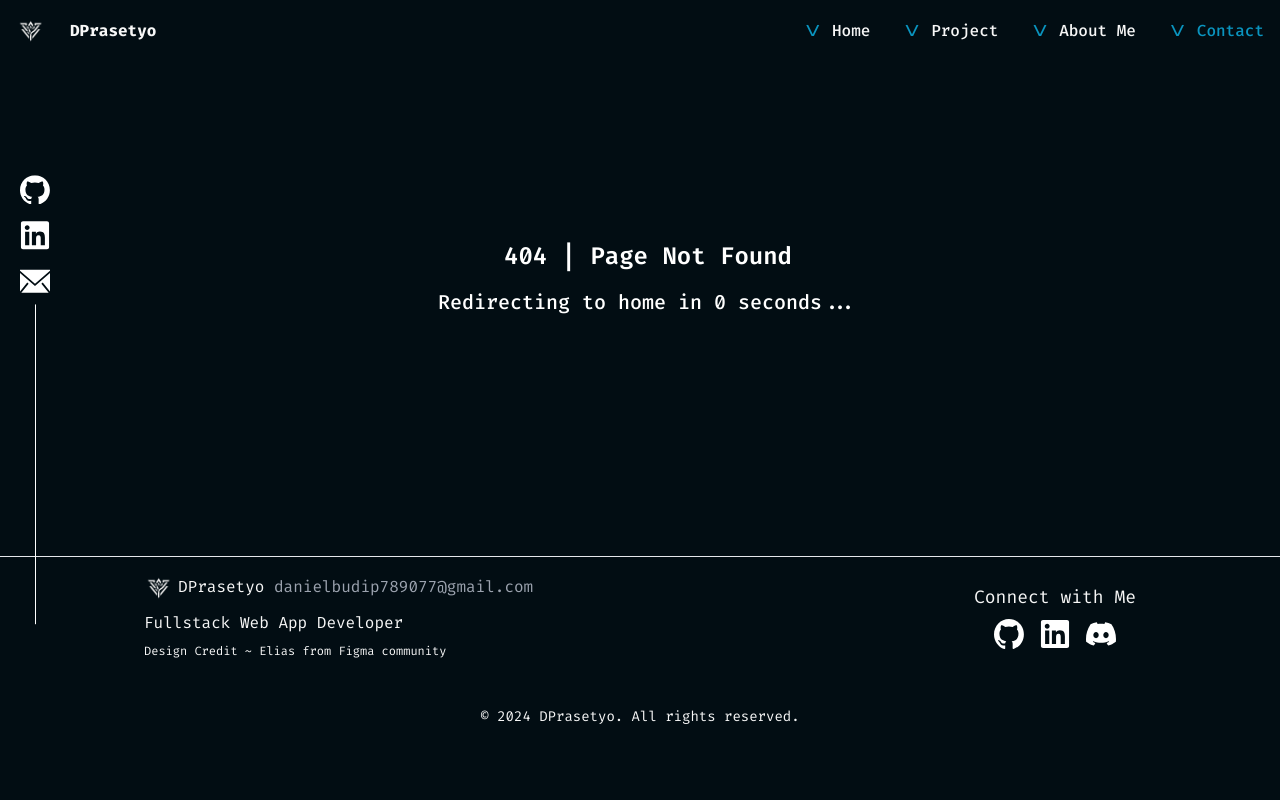
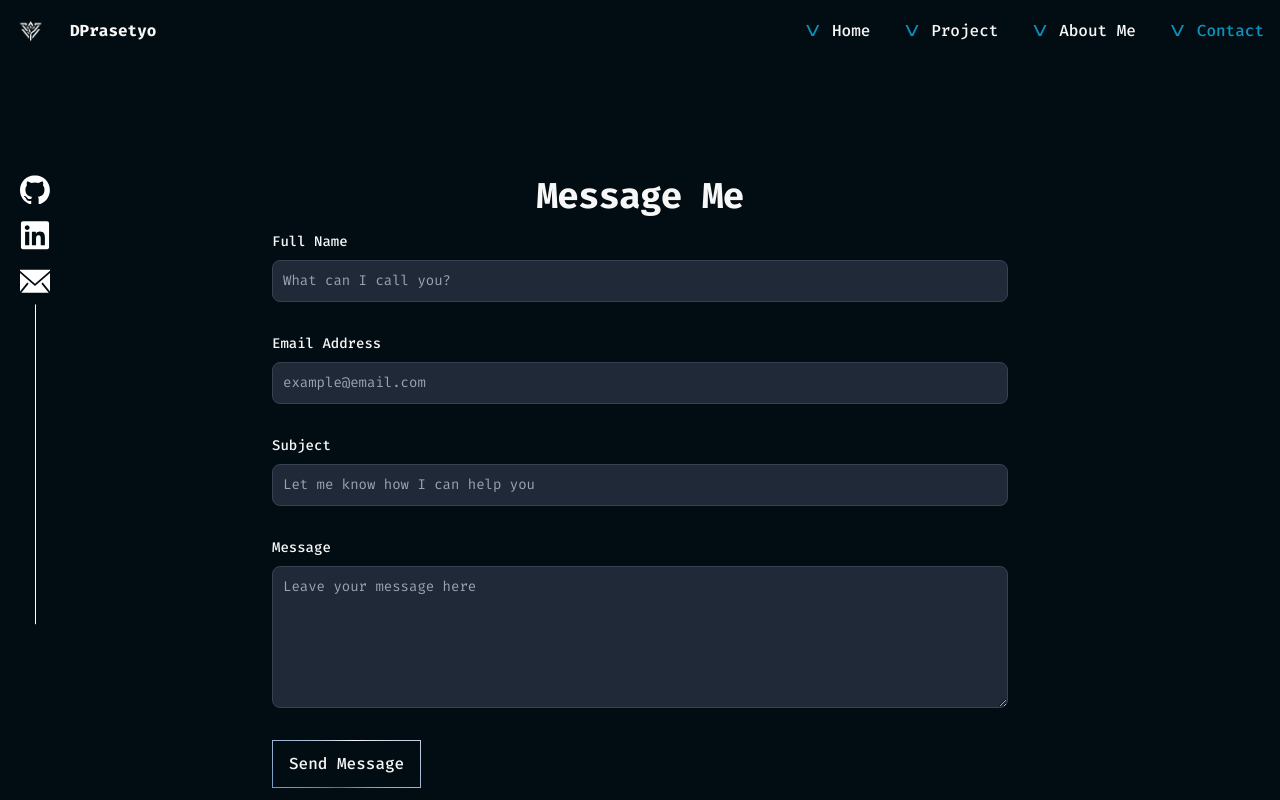
Before and after one commit to danielprasetyo7952/danielprasetyo-dev, a Next.js app: page /contact in a window 1280 px wide. Before the commit this address had no page. Shown: the top 800 px of the page. Built offline with nearby package versions, Linux system fonts and the light colour scheme.

Commit message:
feat: contact page with formspree

```diff
--- /dev/null
+++ b/app/contact/page.tsx
@@ -0,0 +1,11 @@
+'use client'
+
+import ContactForm from "@/components/ContactForm"
+
+export default function Contact() {
+    return (
+        <div>
+            <ContactForm />
+        </div>
+    )
+}
--- /dev/null
+++ b/components/ContactForm.tsx
@@ -0,0 +1,78 @@
+import { useForm, ValidationError } from '@formspree/react';
+
+{/* Components */}
+import Button from './ui/Button';
+
+export default function ContactForm() {
+    const [state, handleSubmit] = useForm("mnnqpvpk");
+
+    if (state.succeeded) {
+        return (
+            <div className="py-8 lg:py-16 px-4 mx-auto max-w-screen-md">
+                <h2 className="mb-4 text-4xl tracking-tight font-extrabold text-center">Thank you for contacting me!</h2>
+            </div>
+        )
+    }
+
+    return (
+        <div className="py-8 lg:py-16 px-4 mx-auto max-w-screen-md">
+            <h2 className="mb-4 text-4xl tracking-tight font-extrabold text-center">Message Me</h2>
+            <form onSubmit={handleSubmit} className="space-y-8">
+                <div>
+                    <label htmlFor="name" className="block mb-2 text-sm font-medium">Full Name</label>
+                    <input
+                        type="text"
+                        id="full-name"
+                        name="name"
+                        className="block w-full p-2.5 shadow-sm-light bg-gray-800 border border-gray-700 text-sm rounded-lg focus:ring-primary-500 focus:border-primary-500"
+                        placeholder="What can I call you?" required />
+                    <ValidationError
+                        prefix="Name"
+                        field="name"
+                        errors={state.errors}
+                    />
+                </div>
+                <div>
+                    <label htmlFor="email" className="block mb-2 text-sm font-medium">Email Address</label>
+                    <input
+                        type="email"
+                        id="email"
+                        name="email"
+                        className="block w-full p-2.5 shadow-sm-light bg-gray-800 border border-gray-700 text-sm rounded-lg focus:ring-primary-500 focus:border-primary-500"
+                        placeholder="example@email.com" required />
+                    <ValidationError
+                        prefix="Email"
+                        field="email"
+                        errors={state.errors}
+                    />
+                </div>
+                <div>
+                    <label htmlFor="subject" className="block mb-2 text-sm font-medium">Subject</label>
+                    <input
+                        type="text"
+                        id="subject"
+                        name="subject"
+                        className="block p-2.5 w-full text-sm bg-gray-800 rounded-lg border border-gray-700 shadow-sm-light focus:ring-primary-500 focus:border-primary-500"
+                        placeholder="Let me know how I can help you" required />
+                </div>
+                <div className="sm:col-span-2">
+                    <label htmlFor="message" className="block mb-2 text-sm font-medium">Message</label>
+                    <textarea
+                        id="message"
+                        name="message"
+                        rows={6}
+                        className="block p-2.5 w-full text-sm bg-gray-800 rounded-lg shadow-sm-light border border-gray-700 focus:ring-primary-500 focus:border-primary-500"
+                        placeholder="Leave your message here"></textarea>
+                    <ValidationError
+                        prefix="Message"
+                        field="message"
+                        errors={state.errors}
+                    />
+                </div>
+                <Button type="submit" disabled={state.submitting}>
+                    Send Message
+                </Button>
+            </form>
+        </div>
+    );
+}
```
Also changed, not shown: package.json (+6 -5 lines), 1 other file (tests, documents, lock files or other folders).
